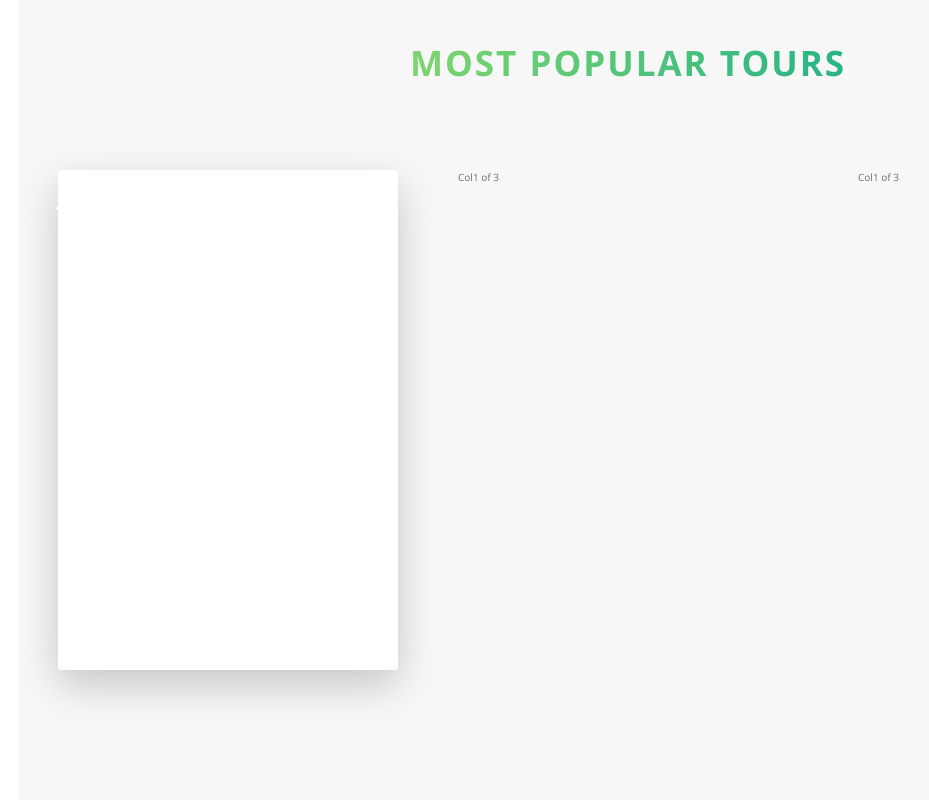
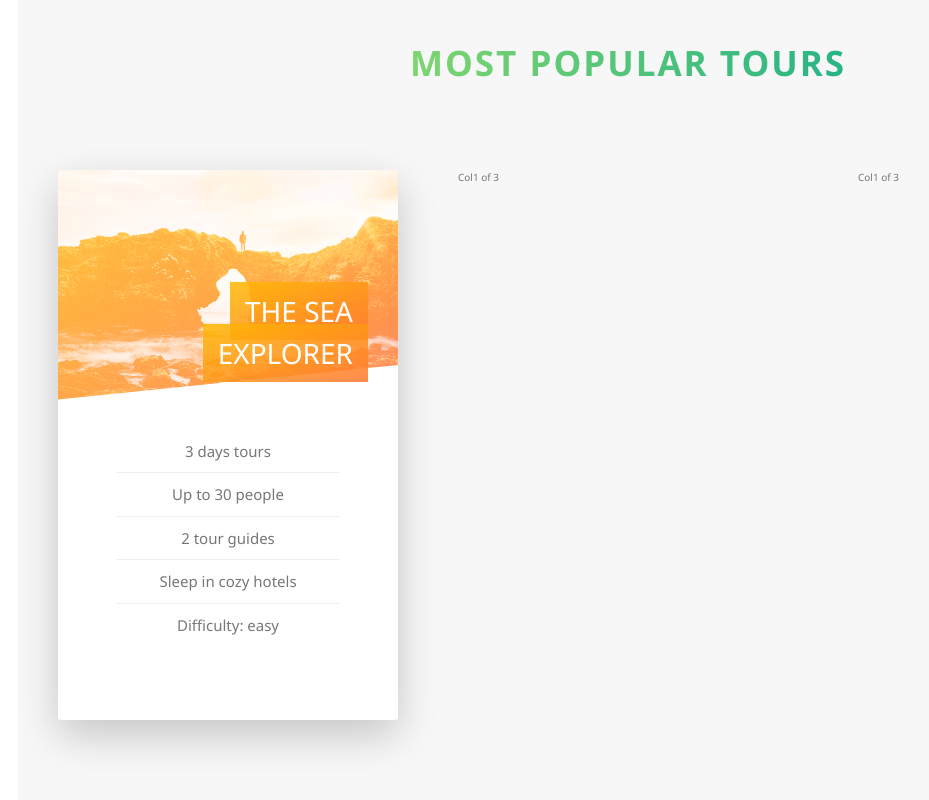
Before and after one commit to bidodev/css-advanced-course, a plain HTML site: page index.html in a window 1280 px wide. Shown: the part 2293-3093 px from the top of the page, without its empty margins (12-941 px from the left). Drawn offline with Linux system fonts and the light colour scheme.

Commit message:
40. Building the Tours Section - Part 2

```diff
--- a/index.html
+++ b/index.html
@@ -133,7 +133,23 @@
           <div class="col-1-of-3">
             <div class="card">
               <div class="card__side card__side--front card__side--front-1">
-                Just text FRONT
+                <div class="card__picture card__picture--1">
+                  &nbsp;
+                </div>
+                <h4 class="card__heading">
+                  <span class="card__heading-span card__heading-span--1"
+                    >The Sea Explorer</span
+                  >
+                </h4>
+                <div class="card__details">
+                  <ul>
+                    <li>3 days tours</li>
+                    <li>Up to 30 people</li>
+                    <li>2 tour guides</li>
+                    <li>Sleep in cozy hotels</li>
+                    <li>Difficulty: easy</li>
+                  </ul>
+                </div>
               </div>
               <div class="card__side card__side--back card__side--back-1">
                 Just text BACK
--- a/sass/components/_card.scss
+++ b/sass/components/_card.scss
@@ -2,19 +2,20 @@
   perspective: 100rem;
   -moz-perspective: 150rem;
   position: relative;
-  height: 50rem;
+  height: 55rem;
 
   &__side {
     color: white;
     font-size: 3rem;
-    height: 50rem;
-    transition: all 0.8s ease;
+    height: 55rem;
+    transition: all 1s ease;
     position: absolute;
     top: 0;
     left: 0;
     width: 100%;
     backface-visibility: hidden;
     border-radius: 3px;
+    overflow: hidden;
     box-shadow: 0 1.5rem 4rem rgba($color: $color-black, $alpha: 0.2);
 
     &--front {
@@ -34,10 +35,75 @@
   }
 
   &:hover &__side--front {
-    transform: rotateY(180deg);
+    transform: rotateY(-180deg);
   }
 
   &:hover &__side--back {
     transform: rotateY(0);
   }
+
+  //Front side styling
+  &__picture {
+    background-size: cover;
+    height: 23rem;
+    background-blend-mode: screen;
+    clip-path: polygon(0 0, 100% 0, 100% 85%, 0 100%);
+    &--1 {
+      background-image: linear-gradient(
+          to right bottom,
+          rgba($color-secondary-light, $alpha: 1),
+          rgba($color-secondary-dark, $alpha: 1)
+        ),
+        url(../img/nat-5.jpg);
+    }
+    &--2 {
+      background-image: url(../img/nat-5-img);
+    }
+    &--3 {
+      background-image: url(../img/nat-5-img);
+    }
+  }
+  &__heading {
+    font-size: 2.8rem;
+    font-weight: 300;
+    text-transform: uppercase;
+    color: $color-white;
+    position: absolute;
+    text-align: right;
+    top: 12rem;
+    right: 3rem;
+    width: 70%;
+  }
+
+  &__heading-span {
+    padding: 1rem 1.5rem;
+    box-decoration-break: clone;
+
+    &--1 {
+      background-image: linear-gradient(
+        to right bottom,
+        rgba($color-secondary-light, $alpha: 0.85),
+        rgba($color-secondary-dark, $alpha: 0.85)
+      );
+    }
+  }
+
+  &__details {
+    padding: 3rem;
+    ul {
+      list-style: none;
+      width: 80%;
+      margin: 0 auto;
+      li {
+        text-align: center;
+        font-size: 1.5rem;
+        color: $color-grey;
+        padding: 1rem;
+
+        &:not(:last-child) {
+          border-bottom: 1px solid #eee;
+        }
+      }
+    }
+  }
 }
```
Also changed, not shown: css/style.css, 1 other file.
